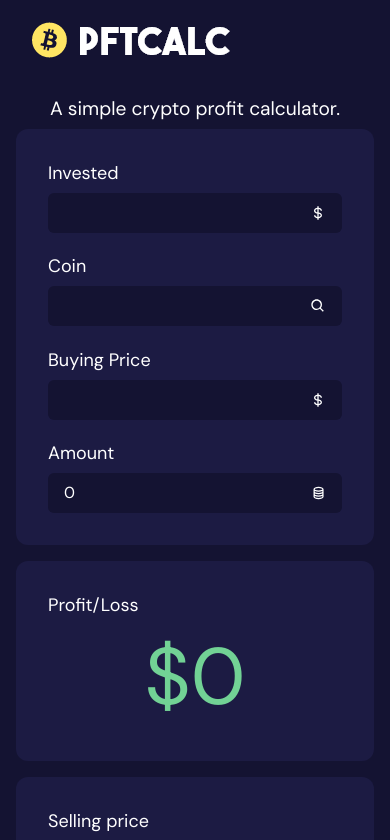
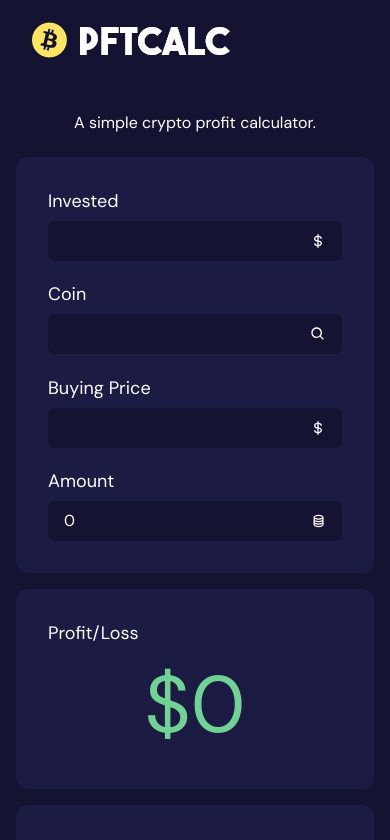
Before and after one commit to elvstejd/crypto-profit-calc, a React (Create React App) app: page / in a window 390 px wide. Shown: the top 840 px of the page. Built offline with nearby package versions, Linux system fonts and the light colour scheme.

Commit message:
Fix tagline margins on small screens

```diff
--- a/src/components/App.js
+++ b/src/components/App.js
@@ -73,7 +73,9 @@ const App = () => {
             <header>
                 <img src={logo} alt="logo" />
             </header>
-            <div className="tagline">{t('tagline')}</div>
+            <div className="tagline-container">
+                <p>{t('tagline')}</p>
+            </div>
             <main>
                 <MainForm
                     handleCoinChange={handleCoinChange}
--- a/src/styles/App.css
+++ b/src/styles/App.css
@@ -66,11 +66,16 @@ header {
     padding-left: 2rem;
 }
 
-.tagline {
+.tagline-container {
     display: flex;
     justify-content: center;
+    padding: 1rem;
+    margin-bottom: 0.5rem;
+}
+
+.tagline-container p {
     font-size: 1.2rem;
-    margin-bottom: 0.5rem;
+    text-align: center;
 }
 
 main {
@@ -89,6 +94,9 @@ main {
         grid-template-rows: 1fr 1fr 1fr;
         grid-gap: 1rem;
         padding: 0 1rem;
+    }
+    .tagline-container p {
+        font-size: 1rem;
     }
     #main-form {
         grid-row: auto;
```
